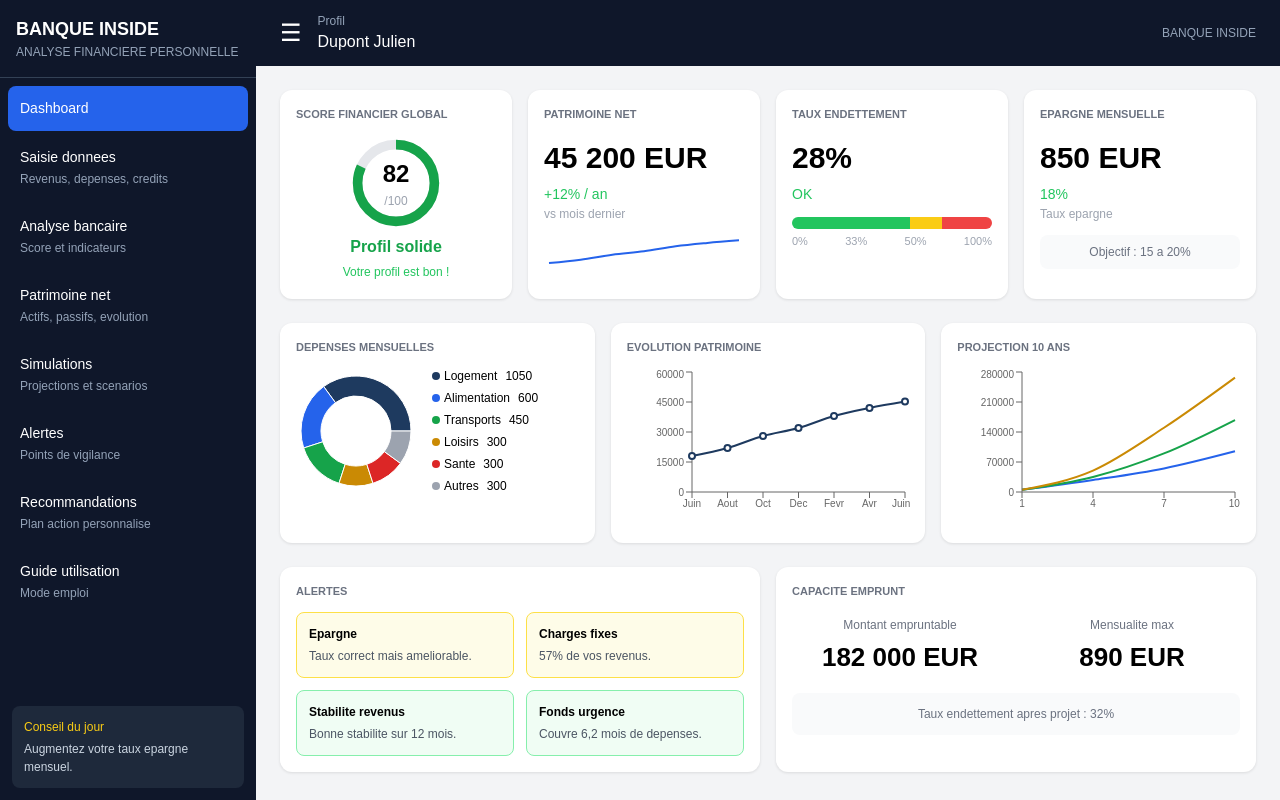
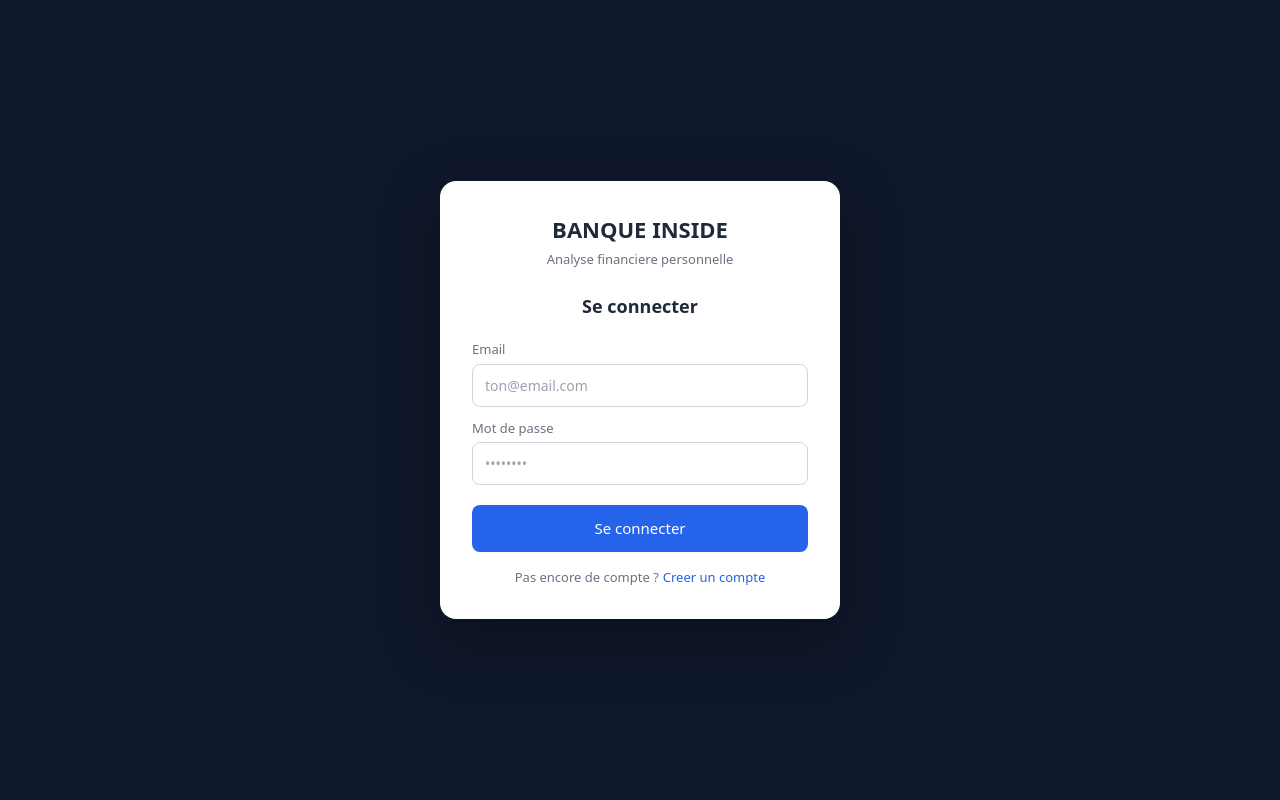
Before and after one commit to Pierre4775/banque-inside, a React (Vite) app: page / in a window 1280 px wide. Built offline with nearby package versions, Linux system fonts and the light colour scheme.

Commit message:
systeme login complet

```diff
--- a/src/App.jsx
+++ b/src/App.jsx
@@ -1,9 +1,11 @@
-import { useState } from 'react'
+import { useState, useEffect } from 'react'
 import { PieChart, Pie, Cell, LineChart, Line, XAxis, YAxis, Tooltip, ResponsiveContainer } from 'recharts'
 import SaisieDonnees from './pages/SaisieDonnees'
 import AnalyseBancaire from './pages/AnalyseBancaire'
 import Simulations from './pages/Simulations'
 import Alertes from './pages/Alertes'
+import Login from './pages/Login'
+import { supabase } from './supabase'
 
 const depenses = [
   { name: 'Logement', value: 1050, color: '#1e3a5f' },
@@ -219,8 +221,21 @@ function DashboardPage() {
 export default function App() {
   const [active, setActive] = useState('Dashboard')
   const [menuOpen, setMenuOpen] = useState(false)
+  const [user, setUser] = useState(null)
 
-  const isMobile = () => window.innerWidth < 768
+  useEffect(() => {
+    supabase.auth.getSession().then(({ data: { session } }) => {
+      setUser(session?.user ?? null)
+    })
+    supabase.auth.onAuthStateChange((_event, session) => {
+      setUser(session?.user ?? null)
+    })
+  }, [])
+
+  const deconnecter = async () => {
+    await supabase.auth.signOut()
+    setUser(null)
+  }
 
   const renderPage = () => {
     switch(active) {
@@ -232,10 +247,11 @@ export default function App() {
     }
   }
 
+  if (!user) return <Login onLogin={() => supabase.auth.getSession().then(({ data: { session } }) => setUser(session?.user))} />
+
   return (
     <div style={S.app}>
-      {/* Sidebar — cachee sur mobile via JS */}
-      <div style={{...S.sidebar, display: isMobile() ? 'none' : 'flex'}}>
+      <div style={{...S.sidebar, display: window.innerWidth < 768 ? 'none' : 'flex'}}>
         <div style={S.sidebarHeader}>
           <div style={S.sidebarTitle}>BANQUE INSIDE</div>
           <div style={S.sidebarSub}>ANALYSE FINANCIERE PERSONNELLE</div>
@@ -254,7 +270,6 @@ export default function App() {
         </div>
       </div>
 
-      {/* Menu mobile overlay */}
       {menuOpen && (
         <div style={S.overlay}>
           <div style={S.overlayHeader}>
@@ -268,6 +283,11 @@ export default function App() {
               </button>
             ))}
           </nav>
+          <div style={{padding:'16px'}}>
+            <button onClick={deconnecter} style={{width:'100%', background:'#ef4444', color:'white', padding:'12px', borderRadius:'8px', border:'none', fontSize:'14px', cursor:'pointer'}}>
+              Se deconnecter
+            </button>
+          </div>
         </div>
       )}
 
@@ -276,11 +296,13 @@ export default function App() {
           <div style={S.headerLeft}>
             <button style={S.menuBtn} onClick={() => setMenuOpen(true)}>☰</button>
             <div>
-              <div style={S.profileLabel}>Profil</div>
-              <div style={S.profileName}>Dupont Julien</div>
+              <div style={S.profileLabel}>Connecte en tant que</div>
+              <div style={S.profileName}>{user.email}</div>
             </div>
           </div>
-          <div style={{fontSize:'12px', color:'#94a3b8'}}>BANQUE INSIDE</div>
+          <button onClick={deconnecter} style={{background:'#ef4444', color:'white', border:'none', padding:'6px 12px', borderRadius:'6px', fontSize:'12px', cursor:'pointer'}}>
+            Deconnexion
+          </button>
         </div>
         {renderPage()}
       </div>
--- /dev/null
+++ b/src/pages/Login.jsx
@@ -0,0 +1,83 @@
+import { useState } from 'react'
+import { supabase } from '../supabase'
+
+export default function Login({ onLogin }) {
+  const [email, setEmail] = useState('')
+  const [password, setPassword] = useState('')
+  const [isSignup, setIsSignup] = useState(false)
+  const [message, setMessage] = useState('')
+  const [loading, setLoading] = useState(false)
+
+  const handleSubmit = async () => {
+    setLoading(true)
+    setMessage('')
+    if (isSignup) {
+      const { error } = await supabase.auth.signUp({ email, password })
+      if (error) setMessage('Erreur : ' + error.message)
+      else setMessage('Compte cree ! Verifiez votre email pour confirmer.')
+    } else {
+      const { error } = await supabase.auth.signInWithPassword({ email, password })
+      if (error) setMessage('Erreur : ' + error.message)
+      else onLogin()
+    }
+    setLoading(false)
+  }
+
+  return (
+    <div style={{minHeight:'100vh', background:'#0f172a', display:'flex', alignItems:'center', justifyContent:'center', padding:'16px'}}>
+      <div style={{background:'white', borderRadius:'16px', padding:'32px', width:'100%', maxWidth:'400px', boxShadow:'0 20px 60px rgba(0,0,0,0.3)'}}>
+        <div style={{textAlign:'center', marginBottom:'24px'}}>
+          <div style={{fontSize:'22px', fontWeight:'bold', color:'#1f2937'}}>BANQUE INSIDE</div>
+          <div style={{fontSize:'13px', color:'#6b7280', marginTop:'4px'}}>Analyse financiere personnelle</div>
+        </div>
+
+        <div style={{fontSize:'18px', fontWeight:'600', color:'#1f2937', marginBottom:'20px', textAlign:'center'}}>
+          {isSignup ? 'Creer un compte' : 'Se connecter'}
+        </div>
+
+        {message && (
+          <div style={{padding:'12px', borderRadius:'8px', marginBottom:'16px', fontSize:'13px', background: message.includes('Erreur') ? '#fee2e2' : '#dcfce7', color: message.includes('Erreur') ? '#b91c1c' : '#15803d'}}>
+            {message}
+          </div>
+        )}
+
+        <div style={{marginBottom:'12px'}}>
+          <label style={{fontSize:'13px', color:'#6b7280', display:'block', marginBottom:'4px'}}>Email</label>
+          <input
+            type="email"
+            value={email}
+            onChange={e => setEmail(e.target.value)}
+            placeholder="ton@email.com"
+            style={{width:'100%', border:'1px solid #d1d5db', borderRadius:'8px', padding:'10px 12px', fontSize:'14px', boxSizing:'border-box'}}
+          />
+        </div>
+
+        <div style={{marginBottom:'20px'}}>
+          <label style={{fontSize:'13px', color:'#6b7280', display:'block', marginBottom:'4px'}}>Mot de passe</label>
+          <input
+            type="password"
+            value={password}
+            onChange={e => setPassword(e.target.value)}
+            placeholder="••••••••"
+            style={{width:'100%', border:'1px solid #d1d5db', borderRadius:'8px', padding:'10px 12px', fontSize:'14px', boxSizing:'border-box'}}
+          />
+        </div>
+
+        <button
+          onClick={handleSubmit}
+          disabled={loading}
+          style={{width:'100%', background:'#2563eb', color:'white', padding:'12px', borderRadius:'8px', border:'none', fontSize:'15px', fontWeight:'500', cursor:'pointer', opacity: loading ? 0.7 : 1}}
+        >
+          {loading ? 'Chargement...' : isSignup ? 'Creer mon compte' : 'Se connecter'}
+        </button>
+
+        <div style={{textAlign:'center', marginTop:'16px', fontSize:'13px', color:'#6b7280'}}>
+          {isSignup ? 'Deja un compte ?' : 'Pas encore de compte ?'}
+          <button onClick={() => setIsSignup(!isSignup)} style={{background:'none', border:'none', color:'#2563eb', cursor:'pointer', fontWeight:'500', marginLeft:'4px'}}>
+            {isSignup ? 'Se connecter' : 'Creer un compte'}
+          </button>
+        </div>
+      </div>
+    </div>
+  )
+}
```
